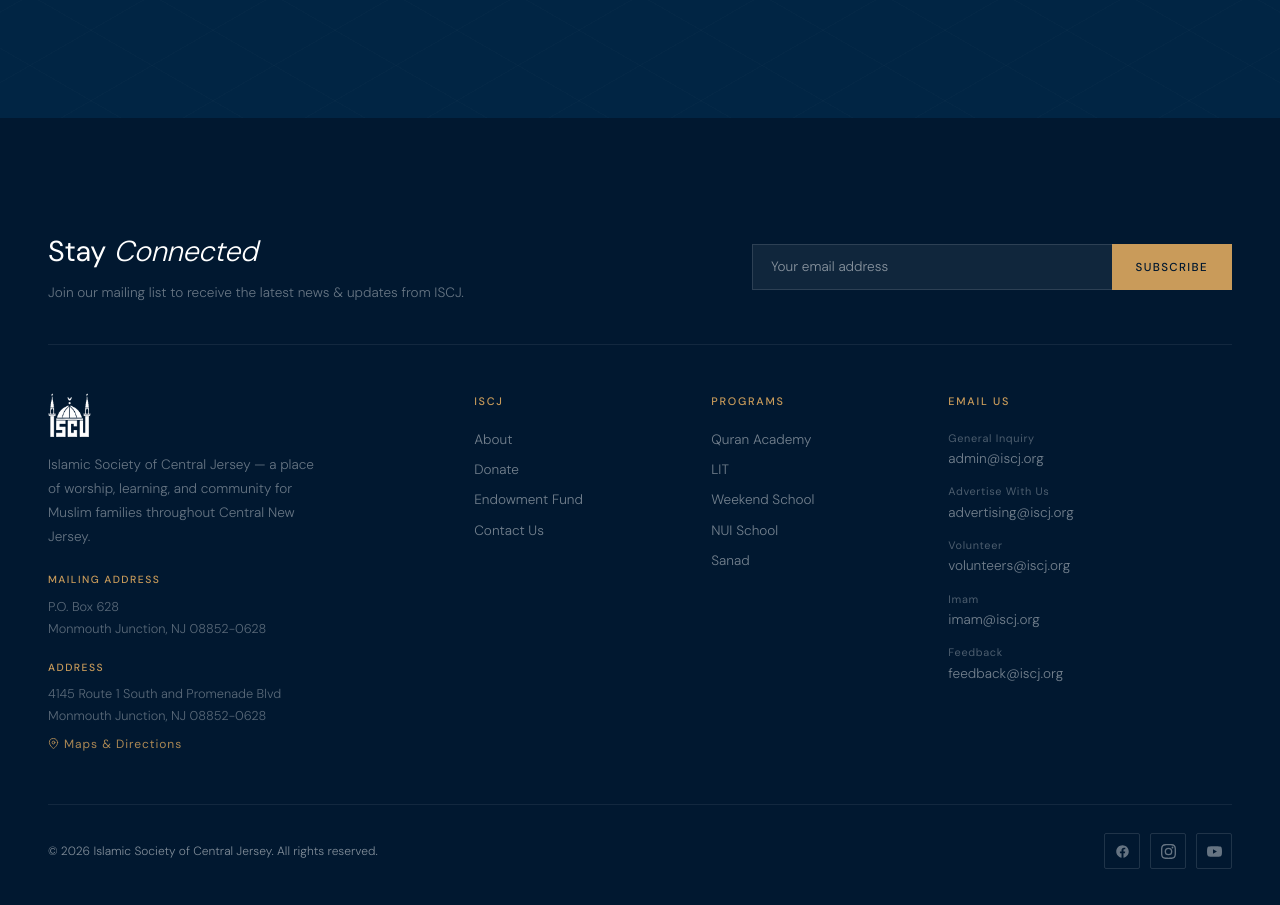
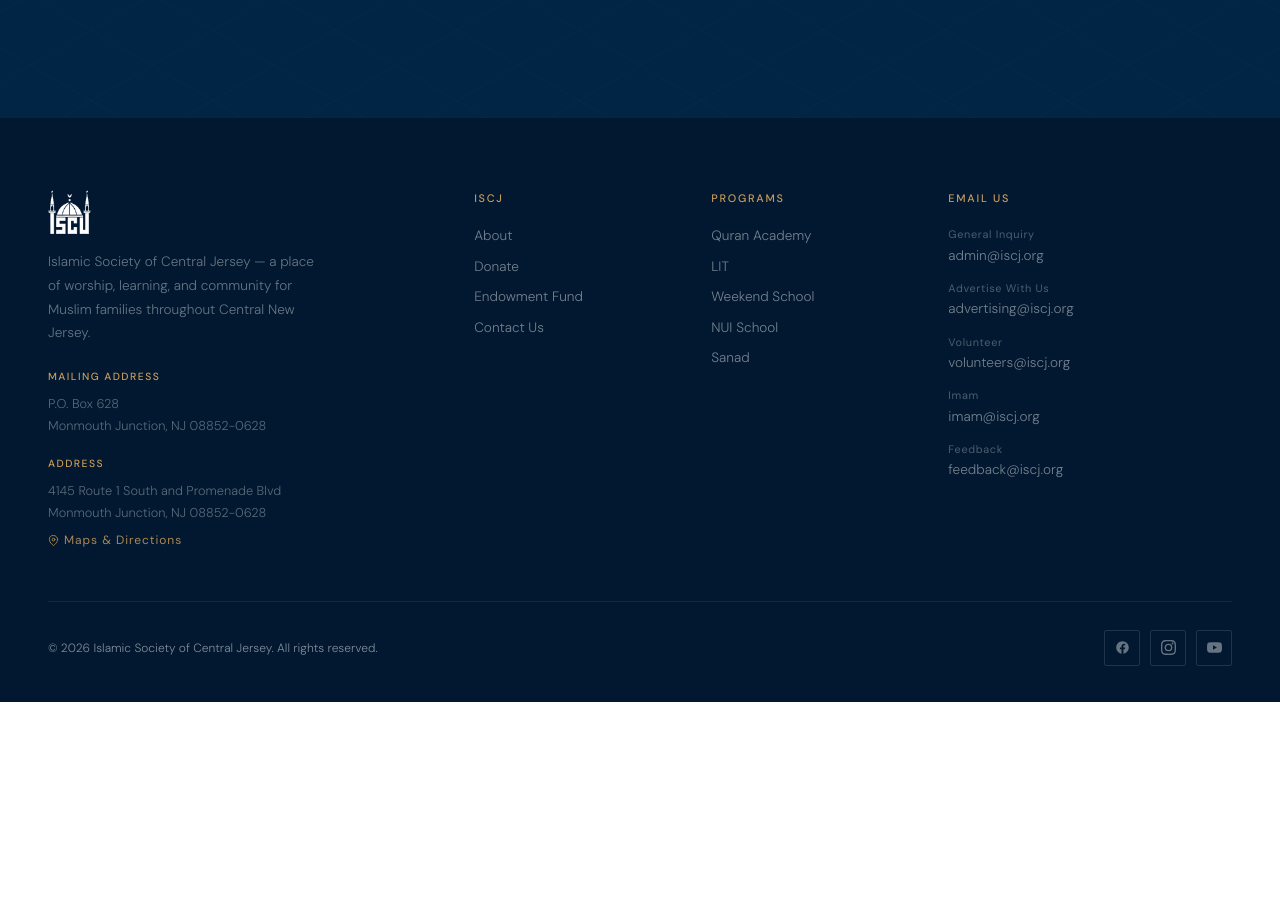
Before and after one commit to ISCJ-Web/ISCJ-Website-v2, a Next.js app: page / in a window 1280 px wide. Shown: the part 4220-5125 px from the top of the page. After the commit the page ends 4922 px from the top, so only its background shows below. Built offline with nearby package versions, Linux system fonts and the light colour scheme; no server answers; a web font is replaced by a local one.

Commit message:
Hide the footer mailing list signup until a list exists
The form showed a thank-you and sent the address nowhere. It sits behind MAILING_LIST_ENABLED; wire handleSubscribe to the real list, then turn it on. The footer grid drops the top padding that spaced it from the strip.

```diff
--- a/src/components/layout/Footer.tsx
+++ b/src/components/layout/Footer.tsx
@@ -85,6 +85,11 @@ function ColHeading({ children }: { children: React.ReactNode }) {
   );
 }
 
+/* The "Stay Connected" signup is hidden until there is a mailing list behind it:
+   the form only shows a thank-you and sends the address nowhere. Wire
+   handleSubscribe to the real list, then set this to true. */
+const MAILING_LIST_ENABLED = false;
+
 export default function Footer() {
   const [email, setEmail] = useState("");
   const [submitted, setSubmitted] = useState(false);
@@ -104,6 +109,7 @@ export default function Footer() {
       className="footer-root"
     >
       {/* Mailing list banner — top of footer */}
+      {MAILING_LIST_ENABLED && (
       <div
         style={{
           maxWidth: 1200,
@@ -192,6 +198,7 @@ export default function Footer() {
           )}
         </form>
       </div>
+      )}
 
       {/* Main grid */}
       <div
@@ -202,7 +209,7 @@ export default function Footer() {
           display: "grid",
           gridTemplateColumns: "2fr 1fr 1fr 1.5fr",
           gap: 48,
-          paddingTop: 48,
+          paddingTop: MAILING_LIST_ENABLED ? 48 : 0,
           paddingBottom: 48,
           borderBottom: "1px solid rgba(255,255,255,0.07)",
         }}
```
